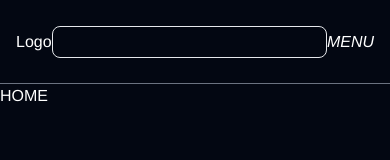
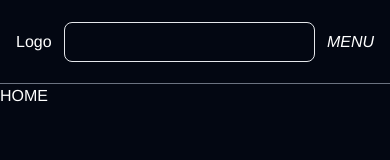
Before and after one commit to Aine-dickson/Tasktopus, a Vue app in the folder tasktopus-app/: page / in a window 390 px wide. Shown: the top 160 px of the page. Built offline with nearby package versions, Linux system fonts and the light colour scheme.

Commit message:
Worked on the app header, made neccessary responsiveness and theme

```diff
--- a/tasktopus-app/src/views/includes/app_header.vue
+++ b/tasktopus-app/src/views/includes/app_header.vue
@@ -1,9 +1,9 @@
 <template>
-    <header class="flex items-center h-full justify-between px-4">
+    <header class="flex items-center h-full justify-between px-4 space-x-2">
         <div class="logo-2">Logo</div>
-        <div class="overlow-hidden rounded-lg border border-gray-200 h-8 flex w-[90%]">
+        <div class="overlow-hidden rounded-lg border border-gray-500 dark:border-gray-200 h-10 flex w-[70%] sm:w-[90%]">
             <i class="fas fa-search"></i>
-            <input type="search" class="h-full flex-grow focus:outline-none bg-transparent">
+            <input type="search" class="h-full max-w-full flex-grow focus:outline-none bg-transparent text-xl px-2">
         </div>
         <div class="noti">
             <span><i class="fas fa-bell">NOTI</i></span>
```
